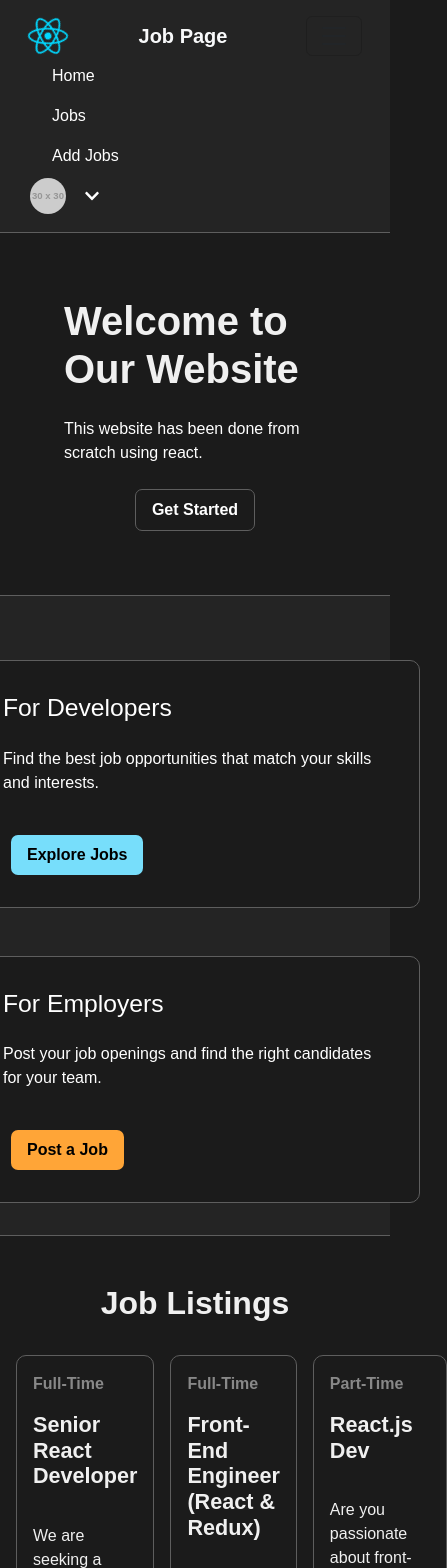
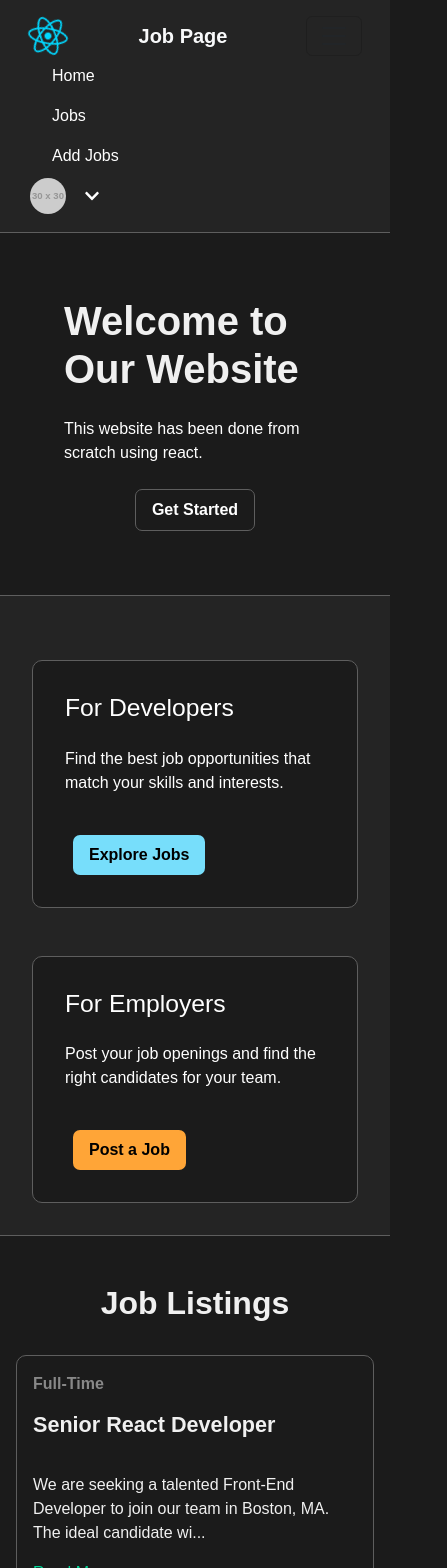
Before and after one commit to AllwarsGIT/job-searching-app-react, a React (Vite) app: page / in a window 390 px wide. Shown: the top 1568 px of the page, 447 px wide, since content can reach past the window. Built offline with nearby package versions, Linux system fonts and the light colour scheme.

Commit message:
Fix responsive(navbar to be adjusted but its functional now)

```diff
--- a/src/Components/HomeCard/HomeCard.module.css
+++ b/src/Components/HomeCard/HomeCard.module.css
@@ -16,3 +16,10 @@
   border: 1px solid rgb(94, 94, 94);
 
 }
+
+
+@media (max-width: 500px) {
+  .homeCard {
+    width: 100%; /* que ocupe todo el ancho en pantallas pequeñas */
+  }
+}
--- a/src/Components/JobCardList/JobCardList.module.css
+++ b/src/Components/JobCardList/JobCardList.module.css
@@ -9,12 +9,12 @@
     background-color: #1b1b1b;
 }
 
-/* @media (max-width: 1024px) {
+@media (max-width: 1024px) {
   .jobCardContainer {
     flex-direction: column;
     align-items: center;
   }
-} */
+}
 
 .jobCardTitle {
     margin-bottom: 1rem;
```
